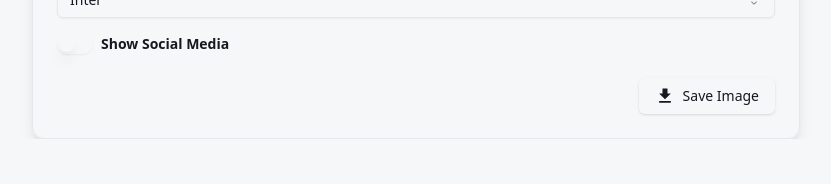
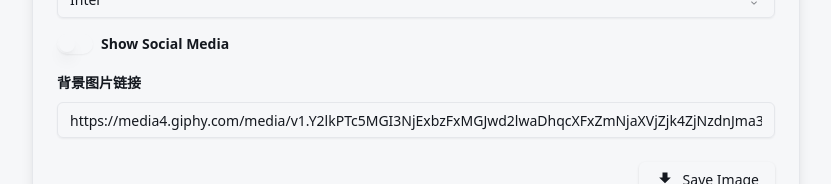
Before and after one commit to shirrigen/bc, a Next.js app: page / in a window 1280 px wide. Shown: the part 768-952 px from the top of the page, without its empty margins (224-1055 px from the left). Before the commit the page ends 907 px from the top, so only its background shows below. Built offline with nearby package versions, Linux system fonts and the light colour scheme.

Commit message:
theme update

```diff
--- a/components/wysiwyg-business-card.tsx
+++ b/components/wysiwyg-business-card.tsx
@@ -61,7 +61,7 @@ const initialCardInfo: CardInfo = {
     { platform: 'chat', username: '', icon: <Chat fontSize="small" /> },
   ],
   orientation: 'landscape',
-  backgroundImageUrl: '/default-background.gif'
+  backgroundImageUrl: 'https://media4.giphy.com/media/v1.Y2lkPTc5MGI3NjExbzFxMGJwd2lwaDhqcXFxZmNjaXVjZjk4ZjNzdnJma3k4ZmxocXJtZyZlcD12MV9pbnRlcm5hbF9naWZfYnlfaWQmY3Q9Zw/S8ZM7uiGCJVv25rrhc/giphy.gif'
 }
 
 const themeStyles: Record<CardTheme, {
@@ -225,7 +225,7 @@ export function WysiwygBusinessCard() {
         textColor: '#333333',
         borderWidth: 2,
         borderColor: '#666666',
-        backgroundImageUrl: '/default-background.gif',
+        backgroundImageUrl: 'https://example.com/your-embed-gif.gif',
       }))
     } else {
       setCardInfo(prev => ({
@@ -586,6 +586,16 @@ export function WysiwygBusinessCard() {
                 </div>
               )}
             </div>
+            <div>
+              <Label htmlFor="backgroundImageUrl" className="font-bold">背景图片链接</Label>
+              <Input
+                id="backgroundImageUrl"
+                value={cardInfo.backgroundImageUrl}
+                onChange={(e) => handleInputChange('backgroundImageUrl', e.target.value)}
+                placeholder="输入 embed gif 链接"
+                className="mt-2"
+              />
+            </div>
           </div>
         </CardContent>
         <CardFooter className="flex justify-end space-x-2">
--- a/next.config.js
+++ b/next.config.js
@@ -1,6 +1,6 @@
 module.exports = {
   images: {
-    domains: ['example.com'], // 如果您使用外部图片，保留这个
+    domains: ['example.com'], // 替换为你的 embed gif 域名
     unoptimized: true, // 添加这行以允许加载本地 GIF 图片
   },
 }
```
Also changed, not shown: 1 other file (tests, documents, lock files or other folders).
